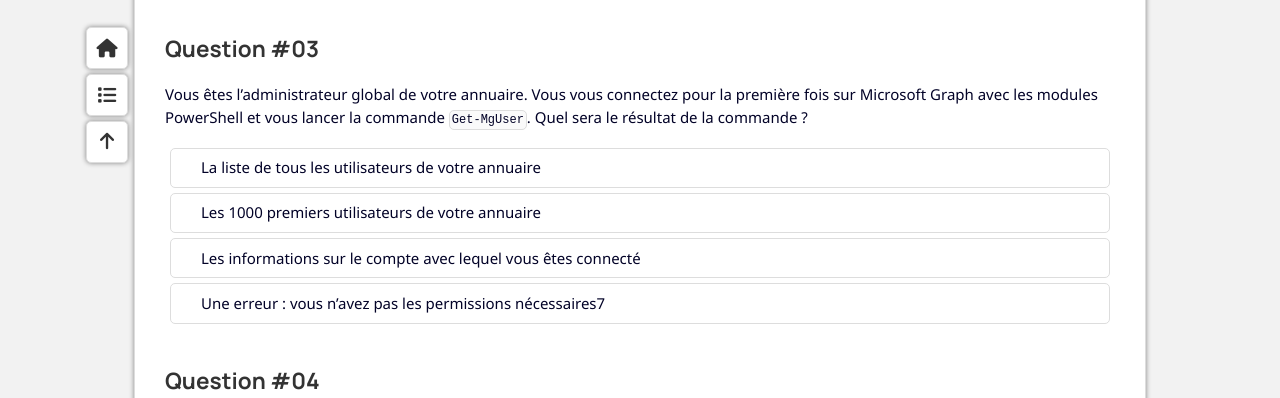
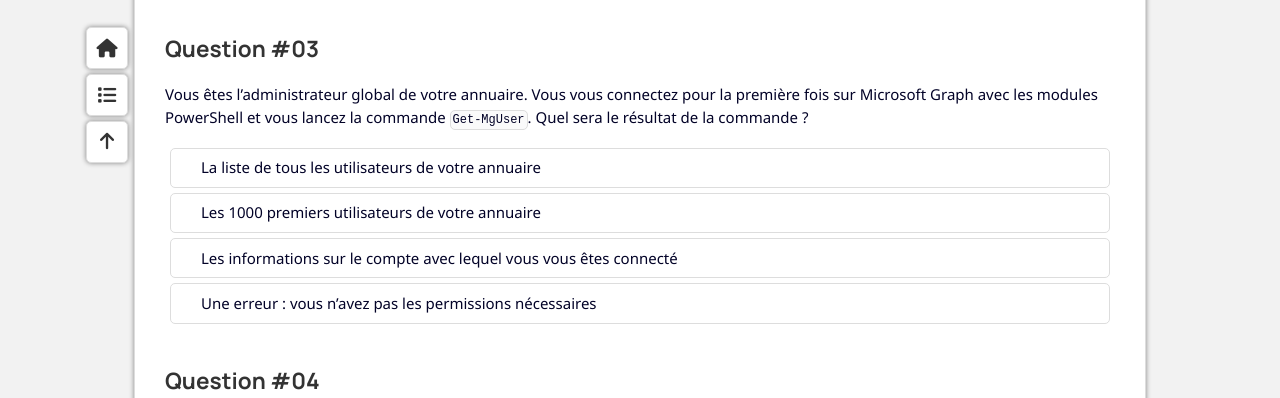
Before and after one commit to leobouard/leobouard.github.io, a Jekyll site: the page built from _posts/2023-09-17-cours-msgraph-007.md, in a window 1280 px wide and 900 px high, scrolled down 810 px. Shown: the part 176-574 px from the top of the window. Built offline with Jekyll 4.4.1, drawn with Linux system fonts in a browser that asks for light colours; nearby versions of some CDN libraries; some web fonts are replaced.

Commit message:
Update 2023-09-17-cours-msgraph-007.md

```diff
--- a/_posts/2023-09-17-cours-msgraph-007.md
+++ b/_posts/2023-09-17-cours-msgraph-007.md
@@ -30,12 +30,12 @@ L'utilisation d'applications Azure pour se connecter à Microsoft Graph est :
 
 ### Question #03
 
-Vous êtes l'administrateur global de votre annuaire. Vous vous connectez pour la première fois sur Microsoft Graph avec les modules PowerShell et vous lancer la commande `Get-MgUser`. Quel sera le résultat de la commande ?
+Vous êtes l'administrateur global de votre annuaire. Vous vous connectez pour la première fois sur Microsoft Graph avec les modules PowerShell et vous lancez la commande `Get-MgUser`. Quel sera le résultat de la commande ?
 
 - [ ] La liste de tous les utilisateurs de votre annuaire
 - [ ] Les 1000 premiers utilisateurs de votre annuaire
-- [ ] Les informations sur le compte avec lequel vous êtes connecté
-- [x] Une erreur : vous n'avez pas les permissions nécessaires7
+- [ ] Les informations sur le compte avec lequel vous vous êtes connecté
+- [x] Une erreur : vous n'avez pas les permissions nécessaires
 
 ### Question #04
 
```
